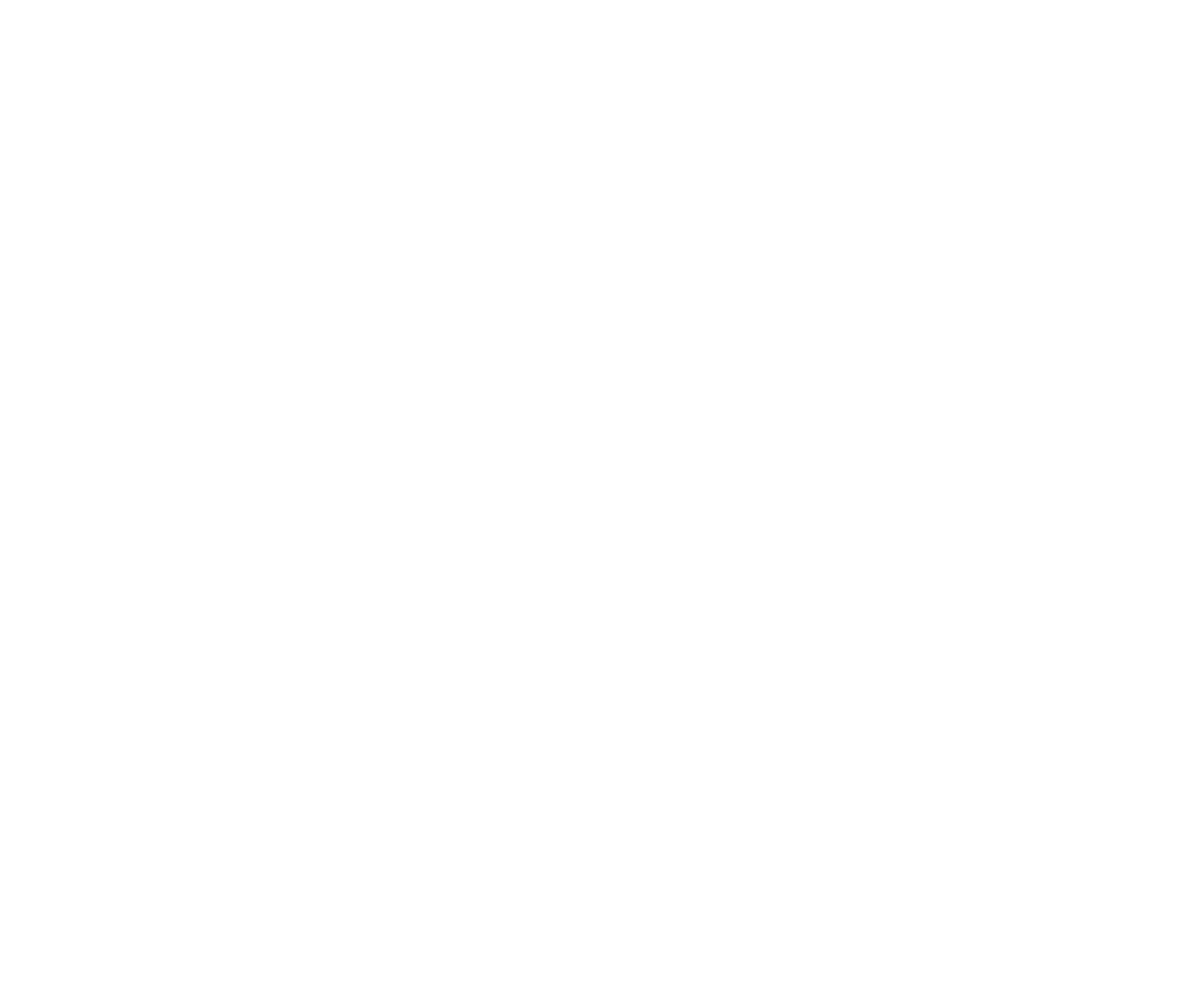
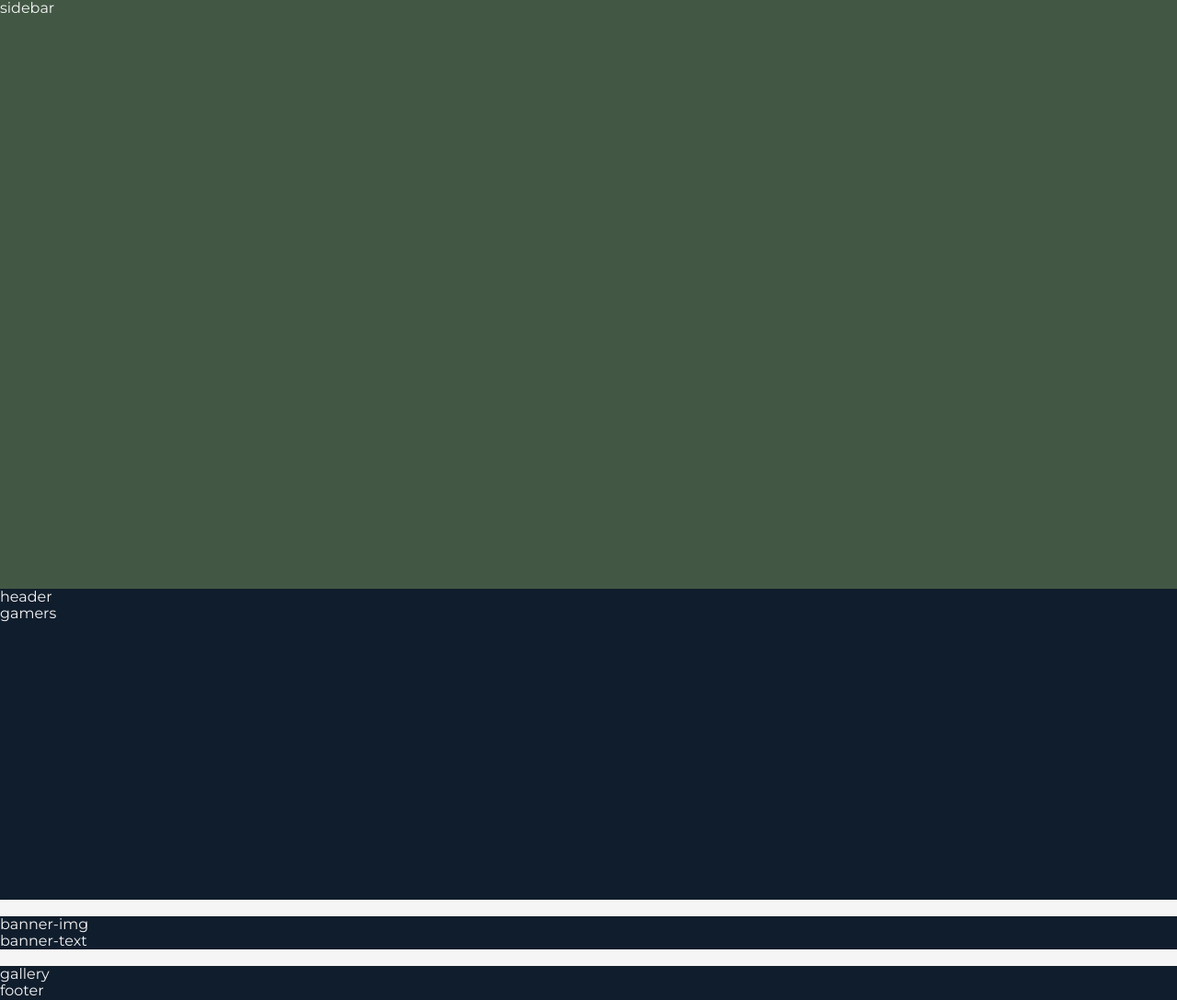
Before and after one commit to soulhide/game-store, a plain HTML site: page index.html in a window 1280 px wide. Shown: the whole page at 92% size. Before the commit the page ends 800 px from the top, so only its background shows below. Drawn offline with nearby package versions, Linux system fonts and the light colour scheme; files that its build step writes are made by us from their sources.

Commit message:
grid pattern rows

```diff
--- a/index.html
+++ b/index.html
@@ -9,7 +9,16 @@
     <title>Game store</title>
 </head>
 <body>
-
-
+    <div class="container">
+        <div class="sidebar">sidebar</div>
+        <div class="header">header</div>
+        <div class="gamers">gamers</div>
+        <div class="features">features</div>
+        <div class="banner-img">banner-img</div>
+        <div class="banner-text">banner-text</div>
+        <div class="cards">cards</div>
+        <div class="gallery">gallery</div>
+        <div class="footer">footer</div>
+    </div>
 </body>
 </html>
--- a/sass/_banner.sass
+++ b/sass/_banner.sass
@@ -0,0 +1,5 @@
+.banner
+    &-img
+        background-color: $color-blue-dark
+    &-text
+        background-color: $color-blue-dark
--- a/sass/_base.sass
+++ b/sass/_base.sass
@@ -22,3 +22,7 @@
     font-weight: 400
     color: $color-gray-light
     line-height: 113%
+
+.container
+    display: grid
+    grid-template-rows: 80vh min-content 40vh repeat(3, min-content)
--- a/sass/_cards.sass
+++ b/sass/_cards.sass
@@ -0,0 +1,2 @@
+.cards
+    background-color: $color-gray-light
--- a/sass/_features.sass
+++ b/sass/_features.sass
@@ -0,0 +1,2 @@
+.features
+    background-color: $color-gray-light
--- a/sass/_footer.sass
+++ b/sass/_footer.sass
@@ -0,0 +1,2 @@
+.footer
+    background-color: $color-blue-dark
--- a/sass/_gallery.sass
+++ b/sass/_gallery.sass
@@ -0,0 +1,2 @@
+.gallery
+    background-color: $color-blue-dark
--- a/sass/_gamers.sass
+++ b/sass/_gamers.sass
@@ -0,0 +1,2 @@
+.gamers
+    background-color: $color-blue-dark
--- a/sass/_header.sass
+++ b/sass/_header.sass
@@ -0,0 +1,2 @@
+.header
+    background-color: $color-blue-dark
--- a/sass/_sidebar.sass
+++ b/sass/_sidebar.sass
@@ -0,0 +1,2 @@
+.sidebar
+    background-color: $color-green-dark
```
